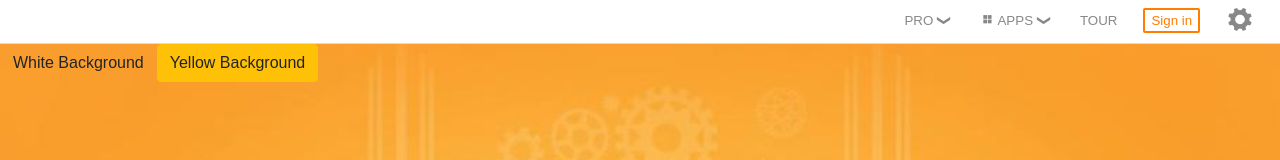
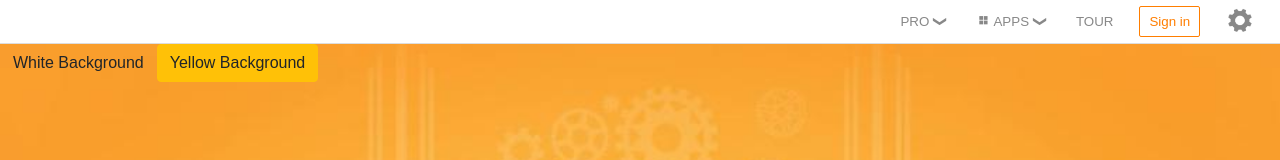
Before and after one commit to RogersNL/wolfram-alpha-clone, an Angular app: page / in a window 1280 px wide. Shown: the top 160 px of the page. Built offline with nearby package versions, Linux system fonts and the light colour scheme.

Commit message:
Add search bar css.

```diff
--- a/src/app/search-panel/search-panel.component.css
+++ b/src/app/search-panel/search-panel.component.css
@@ -0,0 +1,3 @@
+.searchbox {
+  box-shadow: blue;
+}
--- a/src/app/top-bar/top-bar.component.css
+++ b/src/app/top-bar/top-bar.component.css
@@ -34,11 +34,13 @@ button:hover {
   cursor: pointer;
 }
 .sign-in{
-  border: 2px solid #ff7e00;
+  border: 1px solid #ff7e00;
   color: #ff7e00;
   border-radius: 2px;
-  padding-top: 3px;
-  padding-bottom: 3px;
+  padding-bottom: 7px;
+  padding-top: 7px;
+  padding-left: 9px;
+  padding-right: 9px;
 }
 .rotate-90 {
   transform: rotate(270deg);
```
